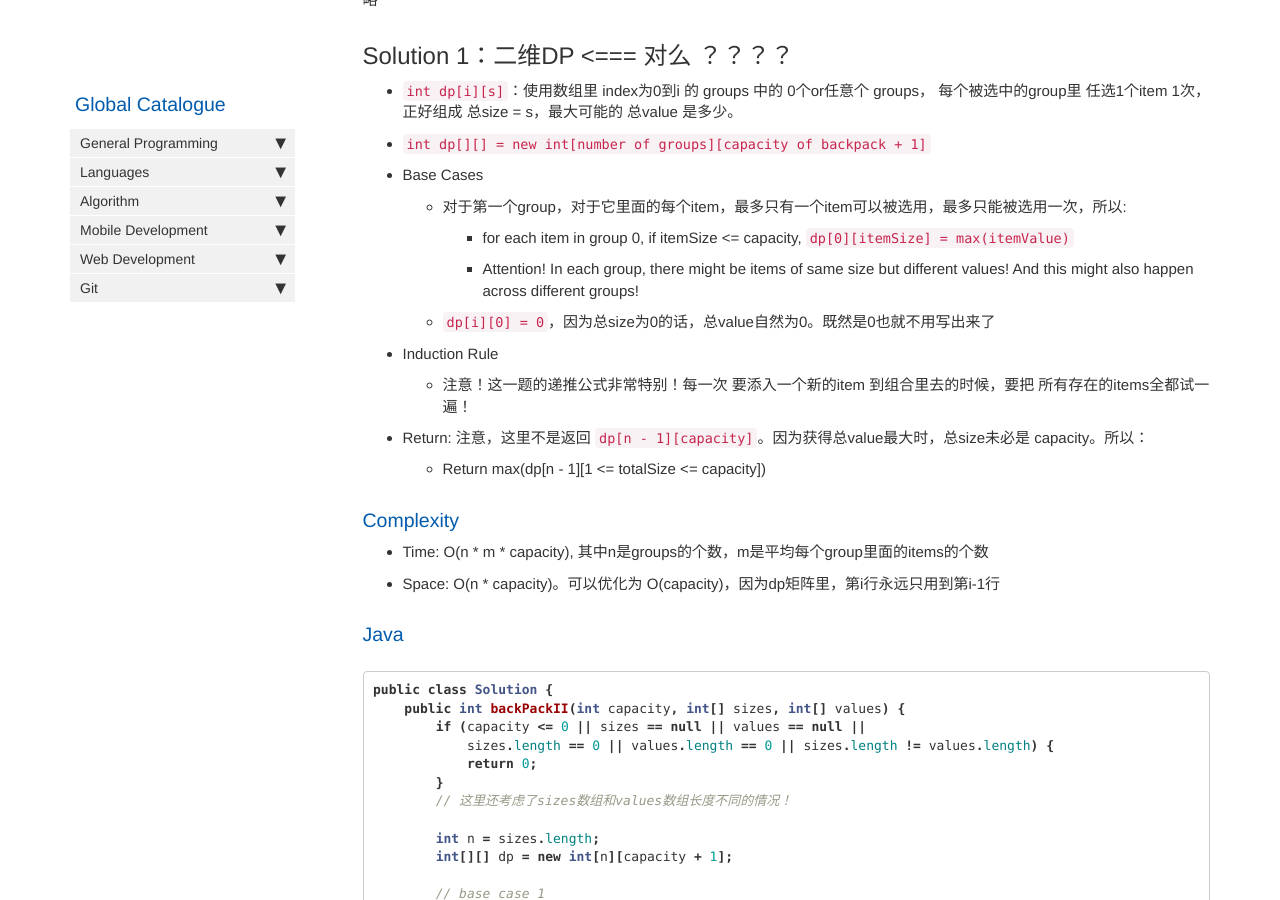
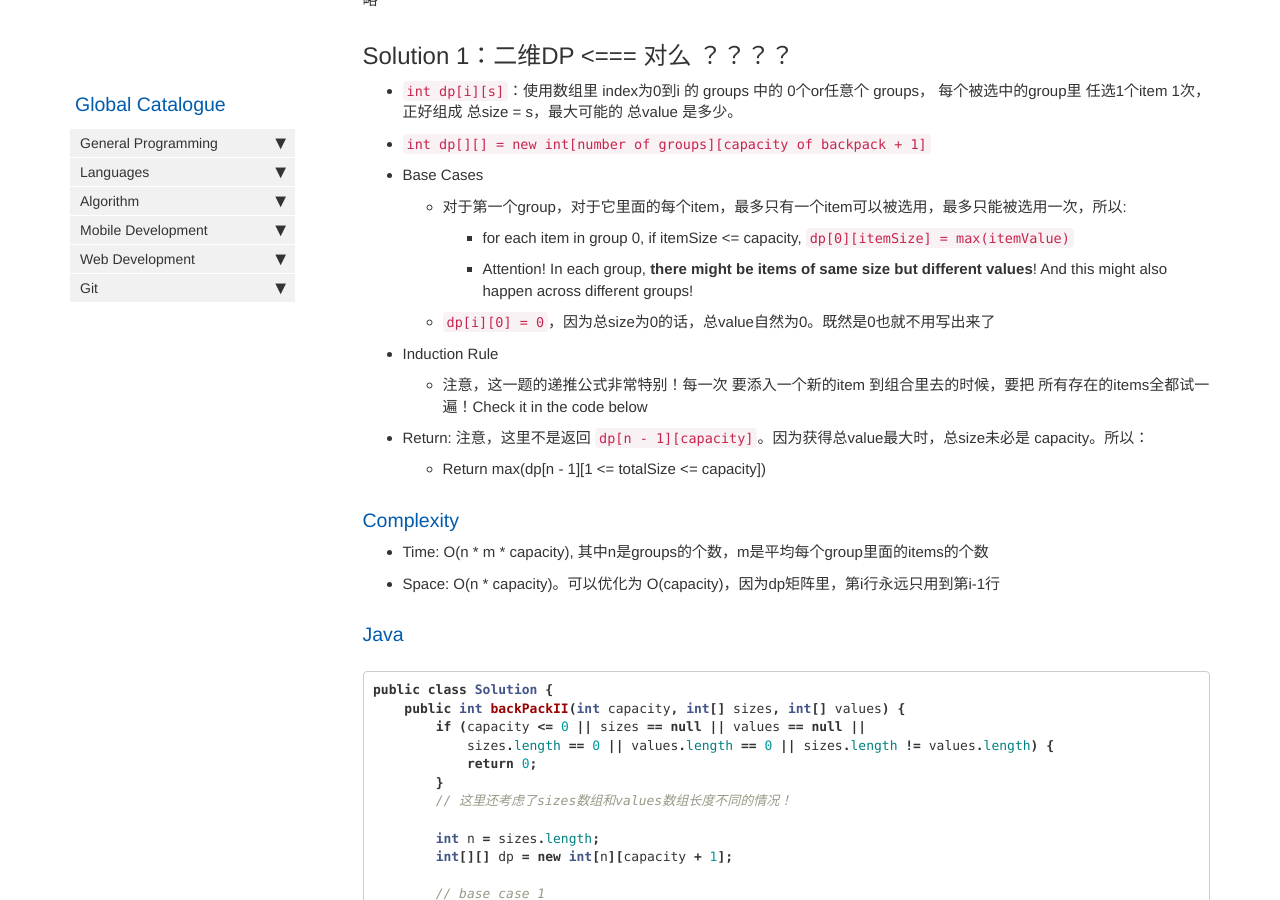
Before and after one commit to HungryOrc/hungryorc.github.io, a Jekyll site: the page built from pages/algorithm/algorithm_backpack_group01_2Attr_returnMaxTotalVal.md, in a window 1280 px wide and 900 px high, scrolled down 408 px. Built offline with Jekyll 4.4.1, drawn with Linux system fonts in a browser that asks for light colours; nearby versions of some CDN libraries; comment, search, counter and statistics services are not loaded.

Commit message:
Update algorithm_backpack_group01_2Attr_returnMaxTotalVal.md

```diff
--- a/pages/algorithm/algorithm_backpack_group01_2Attr_returnMaxTotalVal.md
+++ b/pages/algorithm/algorithm_backpack_group01_2Attr_returnMaxTotalVal.md
@@ -25,10 +25,10 @@ Group 0/1 是指：每个group里的items 最多取 1个1次，最少取 0次。
 * Base Cases
   * 对于第一个group，对于它里面的每个item，最多只有一个item可以被选用，最多只能被选用一次，所以:
     * for each item in group 0, if itemSize <= capacity, `dp[0][itemSize] = max(itemValue)`
-    * Attention! In each group, there might be items of same size but different values! And this might also happen across different groups!
+    * Attention! In each group, **there might be items of same size but different values**! And this might also happen across different groups!
   * `dp[i][0] = 0`，因为总size为0的话，总value自然为0。既然是0也就不用写出来了
 * Induction Rule
-  * 注意！这一题的递推公式非常特别！每一次 要添入一个新的item 到组合里去的时候，要把 所有存在的items全都试一遍！
+  * 注意，这一题的递推公式非常特别！每一次 要添入一个新的item 到组合里去的时候，要把 所有存在的items全都试一遍！Check it in the code below
 * Return: 注意，这里不是返回 `dp[n - 1][capacity]`。因为获得总value最大时，总size未必是 capacity。所以：
   * Return max(dp[n - 1][1 <= totalSize <= capacity])
 
```
